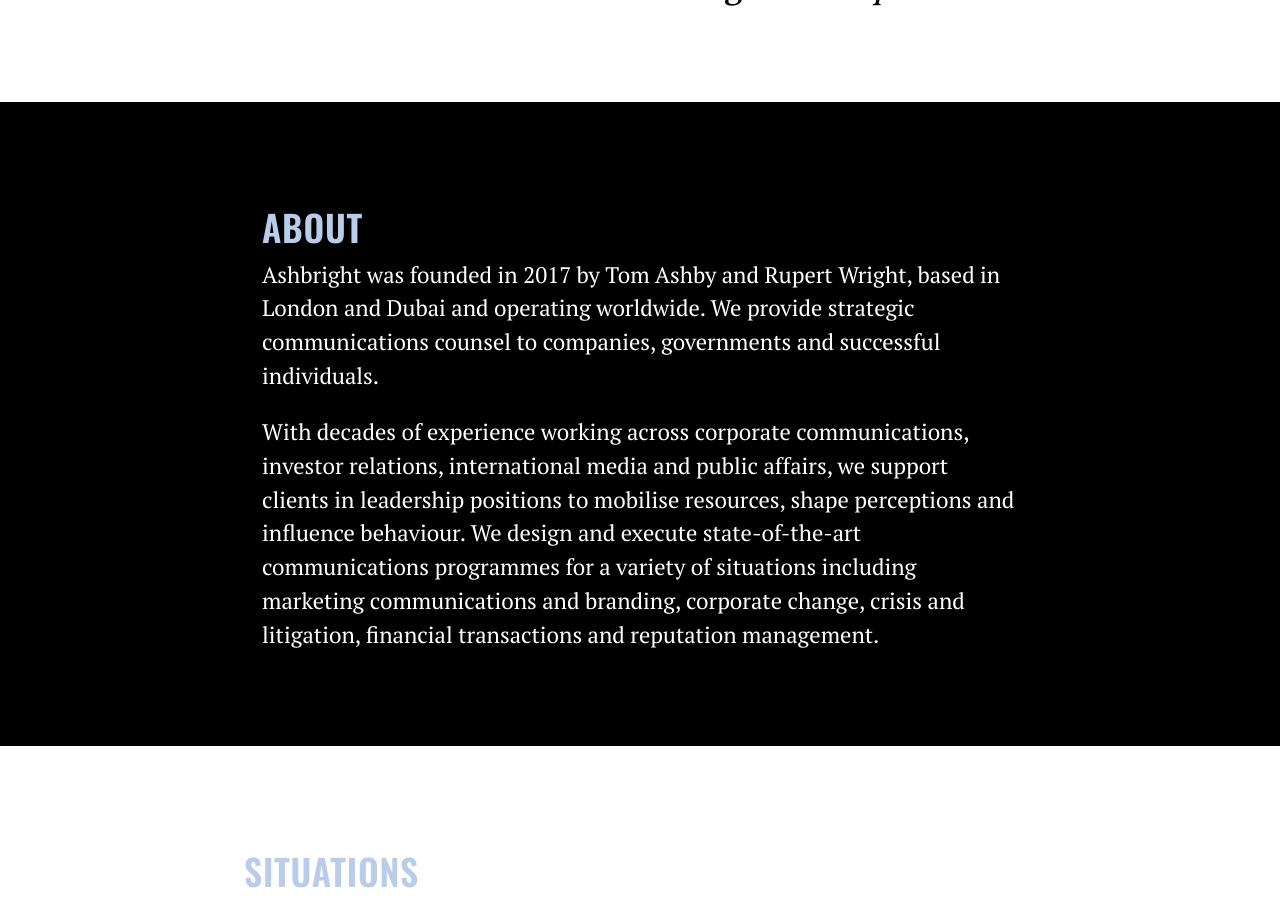
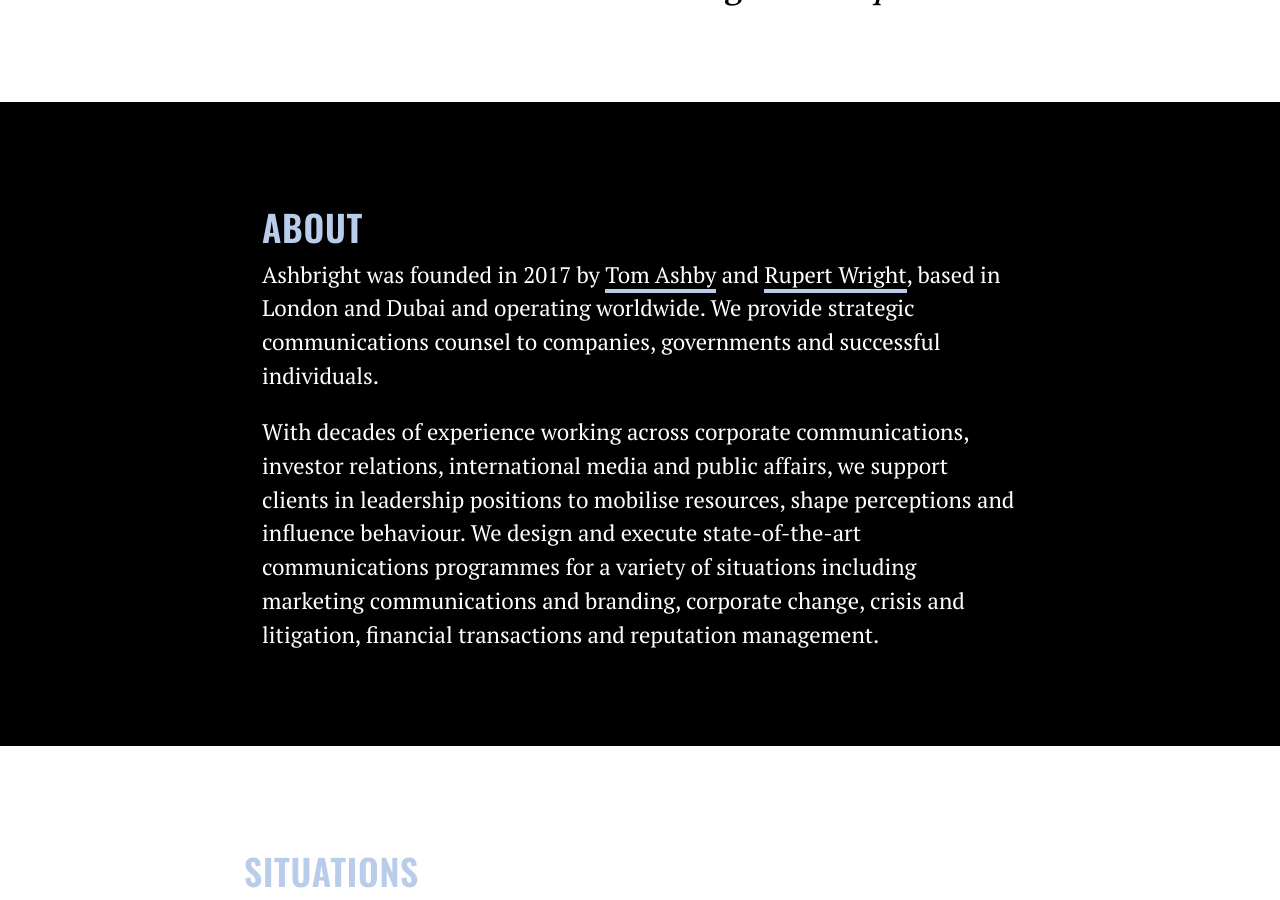
Before and after one commit to wearethoughtfox/ashbright, a Jekyll site: the page built from index.html, in a window 1280 px wide and 900 px high, scrolled down 1524 px. Built offline with Jekyll 4.4.1, drawn with Linux system fonts in a browser that asks for light colours.

Commit message:
Added bios and links.

```diff
--- a/_includes/footer.html
+++ b/_includes/footer.html
@@ -6,7 +6,6 @@
     <a class="ash-sans f5 f3-ns link dim ph3 ph4-l pv2 mb4 ml3-ns dib white bg-ashdarkgrey ttu tracked" href="#0">0044 000 0000</a>
   </section>
 
-
     <img class="mw4-5 mb4 mt2-l ml1-l" src="{{ site.baseurl }}/images/LOGO-HORIZ-RGB-white.png" alt="Ashbright">
   </div>
 </footer>
--- a/_layouts/bio.html
+++ b/_layouts/bio.html
@@ -10,7 +10,7 @@
   </div>
   <div class="fl w-100 w-40-ns ph2">
     <h1 class="f-head f-head-ns">{{ page.bio-name }}</h1>
-    <h2 class="f3 f-sub-ns fw1 mt1 mb3 i">{{ page.title }}</h1>
+    <h2 class="f3 f-sub-ns fw1 mt1 mb3 i">{{ page.bio-title }}</h1>
     <p>{{ content }}</p>
   </div>
 </article>
--- a/index.html
+++ b/index.html
@@ -51,7 +51,7 @@
   <div class="mw7-ns center ph2 pv4 pv5-ns pa3-l ph5-ns pv5-l">
     <h2 class="f1 ph2 ph4-l ashblue ttu">About</h2>
 
-     <p class="f3 ph2 ph4-l lh-copy mt2 white">Ashbright was founded in 2017 by Tom Ashby and Rupert Wright, based in London and Dubai and operating worldwide. We provide strategic communications counsel to companies, governments and successful individuals.</p>
+     <p class="f3 ph2 ph4-l lh-copy mt2 white">Ashbright was founded in 2017 by <a href="{{ site.baseurl }}/tom-ashby" class="bb bw2 b--ashblue no-underline white dim">Tom Ashby</a> and <a href="{{ site.baseurl }}/rupert-wright" class="bb bw2 b--ashblue no-underline white dim">Rupert Wright</a>, based in London and Dubai and operating worldwide. We provide strategic communications counsel to companies, governments and successful individuals.</p>
 
     <p class="f3 ph2 ph4-l lh-copy mt2 white">With decades of experience working across corporate communications, investor relations, international media and public affairs, we support clients in leadership positions to mobilise resources, shape perceptions and influence behaviour. We design and execute state-of-the-art communications programmes for a variety of situations including marketing communications and branding, corporate change, crisis and litigation, financial transactions and reputation management.</p>
   <div>
```
Also changed, not shown: rupert-wright.md (+2 -1 lines), tom-ashby.md (+2 -1 lines), README.md.
